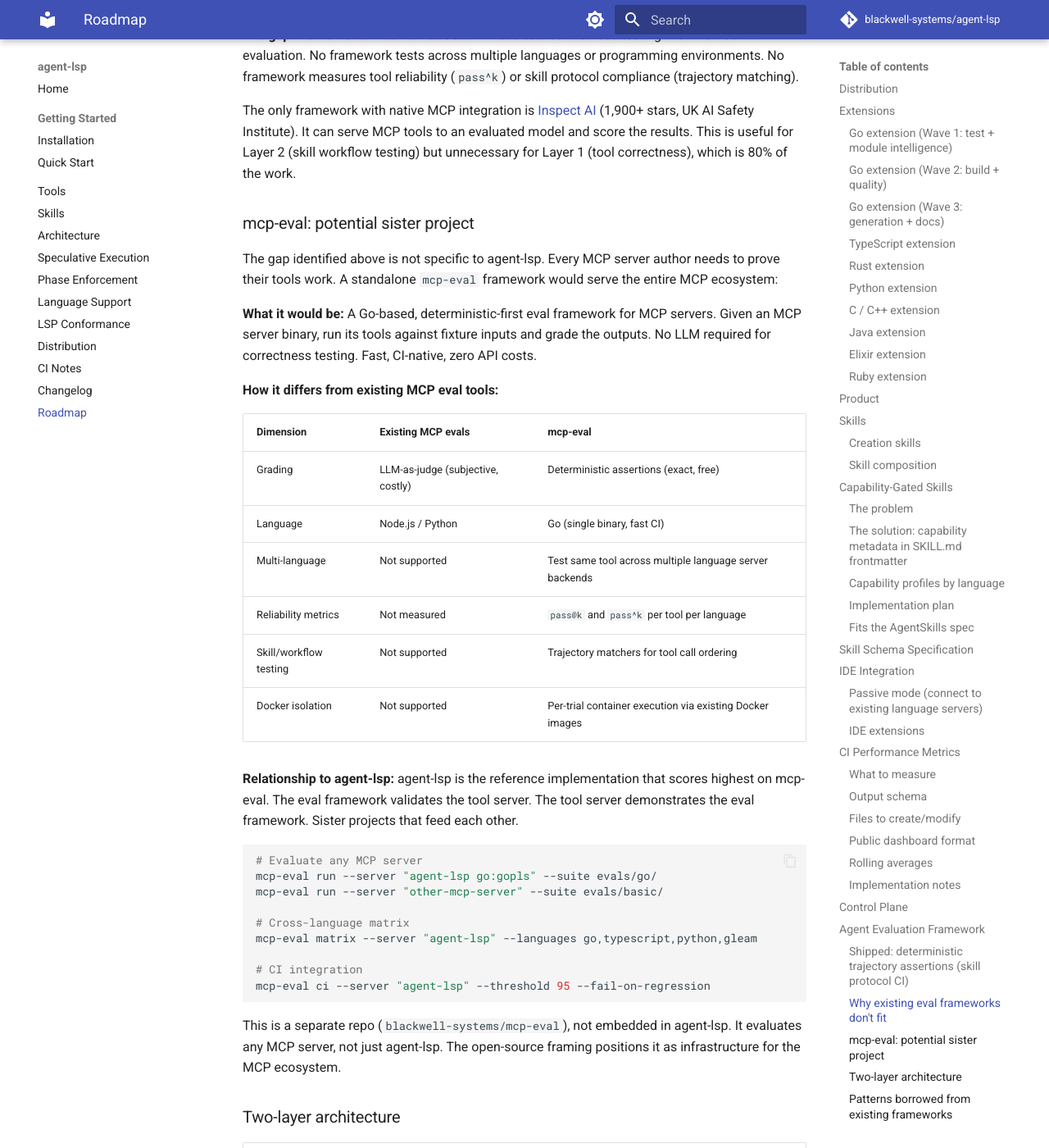
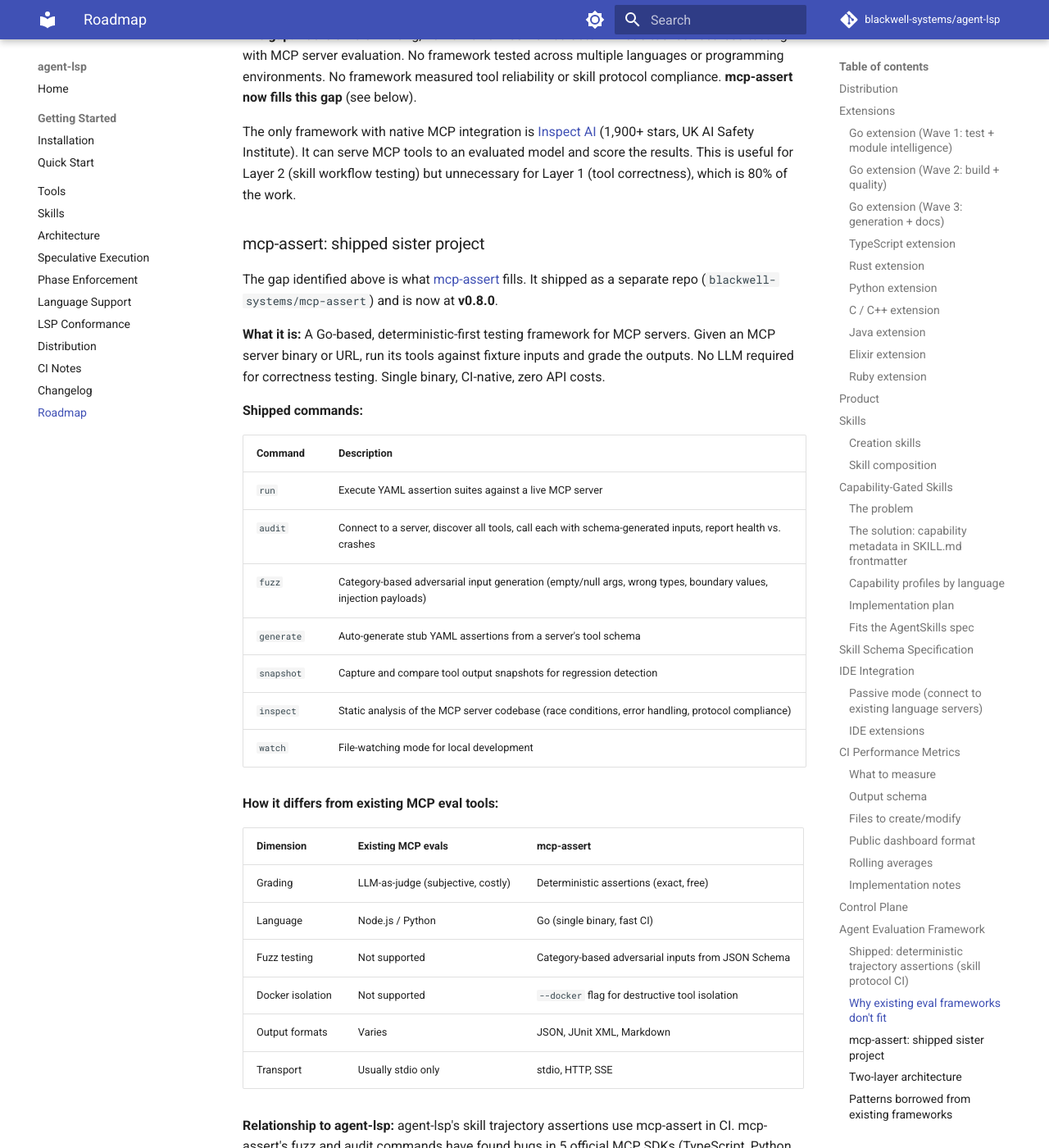
Before and after one commit to blackwell-systems/agent-lsp, an MkDocs documentation site: the page built from docs/roadmap.md, in a window 1280 px wide and 1400 px high, scrolled down 13014 px. Shown: the whole window at 82% size. Built offline with MkDocs 1.6.1 and Material for MkDocs 9.7.7, drawn with Linux system fonts in a browser that asks for light colours; comment, search, counter and statistics services are not loaded; some of the changed text lies outside the part shown.

Commit message:
docs: update roadmap to reflect mcp-assert as shipped (was mcp-eval planned)
The mcp-eval sister project concept materialized as mcp-assert, now at v0.8.0.
Replace speculative section with shipped reality: 7 commands, real CLI examples,
bugs found in 5 official MCP SDKs.

````diff
--- a/docs/roadmap.md
+++ b/docs/roadmap.md
@@ -340,42 +340,51 @@
 
 When `get_references` is called on line 42 of a Go file, the correct answer is a deterministic set of locations. No LLM-as-judge is needed. The tool either returns the right locations or it does not. Paying for GPT-4 API calls to grade a response that can be verified with `assert.Equal` is wasteful and introduces false variance.
 
-**The gap:** No framework combines deterministic tool correctness testing with MCP server evaluation. No framework tests across multiple languages or programming environments. No framework measures tool reliability (`pass^k`) or skill protocol compliance (trajectory matching).
+**The gap:** At the time of writing, no framework combined deterministic tool correctness testing with MCP server evaluation. No framework tested across multiple languages or programming environments. No framework measured tool reliability or skill protocol compliance. **mcp-assert now fills this gap** (see below).
 
 The only framework with native MCP integration is [Inspect AI](https://github.com/UKGovernmentBEIS/inspect_ai) (1,900+ stars, UK AI Safety Institute). It can serve MCP tools to an evaluated model and score the results. This is useful for Layer 2 (skill workflow testing) but unnecessary for Layer 1 (tool correctness), which is 80% of the work.
 
-### mcp-eval: potential sister project
+### mcp-assert: shipped sister project
 
-The gap identified above is not specific to agent-lsp. Every MCP server author needs to prove their tools work. A standalone `mcp-eval` framework would serve the entire MCP ecosystem:
+The gap identified above is what [mcp-assert](https://github.com/blackwell-systems/mcp-assert) fills. It shipped as a separate repo (`blackwell-systems/mcp-assert`) and is now at **v0.8.0**.
 
-**What it would be:** A Go-based, deterministic-first eval framework for MCP servers. Given an MCP server binary, run its tools against fixture inputs and grade the outputs. No LLM required for correctness testing. Fast, CI-native, zero API costs.
+**What it is:** A Go-based, deterministic-first testing framework for MCP servers. Given an MCP server binary or URL, run its tools against fixture inputs and grade the outputs. No LLM required for correctness testing. Single binary, CI-native, zero API costs.
+
+**Shipped commands:**
+
+| Command | Description |
+|---------|-------------|
+| `run` | Execute YAML assertion suites against a live MCP server |
+| `audit` | Connect to a server, discover all tools, call each with schema-generated inputs, report health vs. crashes |
+| `fuzz` | Category-based adversarial input generation (empty/null args, wrong types, boundary values, injection payloads) |
+| `generate` | Auto-generate stub YAML assertions from a server's tool schema |
+| `snapshot` | Capture and compare tool output snapshots for regression detection |
+| `inspect` | Static analysis of the MCP server codebase (race conditions, error handling, protocol compliance) |
+| `watch` | File-watching mode for local development |
 
 **How it differs from existing MCP eval tools:**
 
-| Dimension | Existing MCP evals | mcp-eval |
+| Dimension | Existing MCP evals | mcp-assert |
 |---|---|---|
 | Grading | LLM-as-judge (subjective, costly) | Deterministic assertions (exact, free) |
 | Language | Node.js / Python | Go (single binary, fast CI) |
-| Multi-language | Not supported | Test same tool across multiple language server backends |
-| Reliability metrics | Not measured | `pass@k` and `pass^k` per tool per language |
-| Skill/workflow testing | Not supported | Trajectory matchers for tool call ordering |
-| Docker isolation | Not supported | Per-trial container execution via existing Docker images |
+| Fuzz testing | Not supported | Category-based adversarial inputs from JSON Schema |
+| Docker isolation | Not supported | `--docker` flag for destructive tool isolation |
+| Output formats | Varies | JSON, JUnit XML, Markdown |
+| Transport | Usually stdio only | stdio, HTTP, SSE |
 
-**Relationship to agent-lsp:** agent-lsp is the reference implementation that scores highest on mcp-eval. The eval framework validates the tool server. The tool server demonstrates the eval framework. Sister projects that feed each other.
+**Relationship to agent-lsp:** agent-lsp's skill trajectory assertions use mcp-assert in CI. mcp-assert's fuzz and audit commands have found bugs in 5 official MCP SDKs (TypeScript, Python, PHP, Go, mcp-go). The projects feed each other: agent-lsp is the reference MCP server that exercises mcp-assert's testing capabilities.
 
 ```bash
-# Evaluate any MCP server
-mcp-eval run --server "agent-lsp go:gopls" --suite evals/go/
-mcp-eval run --server "other-mcp-server" --suite evals/basic/
+# Audit any MCP server
+mcp-assert audit --server "npx -y @modelcontextprotocol/server-everything" --output ./assertions
 
-# Cross-language matrix
-mcp-eval matrix --server "agent-lsp" --languages go,typescript,python,gleam
+# Fuzz test for crashes
+mcp-assert fuzz --server "npx -y @modelcontextprotocol/server-everything" --json
 
-# CI integration
-mcp-eval ci --server "agent-lsp" --threshold 95 --fail-on-regression
+# Run assertion suite in CI
+mcp-assert run --suite ./assertions --server "npx -y @modelcontextprotocol/server-everything" --junit results.xml
 ```
-
-This is a separate repo (`blackwell-systems/mcp-eval`), not embedded in agent-lsp. It evaluates any MCP server, not just agent-lsp. The open-source framing positions it as infrastructure for the MCP ecosystem.
 
 ### Two-layer architecture
 
````
